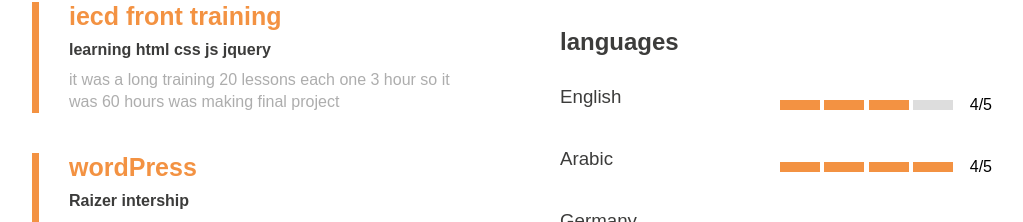
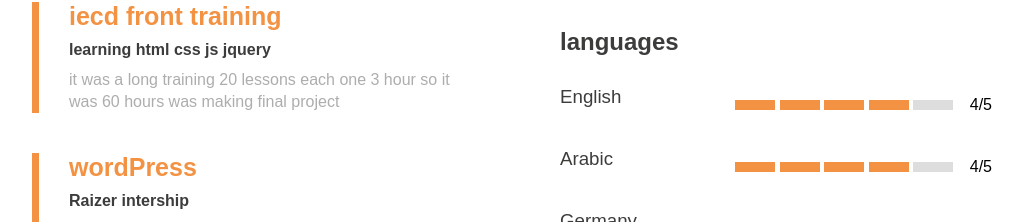
Before and after one commit to muhammadhannan200/cv, a plain HTML site: page index.html in a window 1280 px wide. Shown: the part 532-754 px from the top of the page, without its empty margins (128-1151 px from the left). Drawn offline with Linux system fonts and the light colour scheme; a script that the page names is missing.

Commit message:
Update index.html

```diff
--- a/index.html
+++ b/index.html
@@ -83,10 +83,13 @@
             <div class="box">
 
                 <h3>English</h3>
-                <div class="star"><span style="width: 40px; height: 10px; background-color: #f39242;"></span>
+                <div class="star">
+                    <span style="width: 40px; height: 10px; background-color: #f39242;"></span>
+                    <span style="width: 40px; height: 10px; background-color: #f39242;"></span>
                     <span style="width: 40px; height: 10px; background-color: #f39242;"></span>
                     <span style="width: 40px; height: 10px; background-color: #f39242;"></span>
                     <span style="width: 40px; height: 10px; background-color: #ddd;"></span>
+
                     <span>4/5</span></div>
 
 
@@ -97,6 +100,8 @@
                     <span style="width: 40px; height: 10px; background-color: #f39242;"></span>
                     <span style="width: 40px; height: 10px; background-color: #f39242;"></span>
                     <span style="width: 40px; height: 10px; background-color: #f39242;"></span>
+                    <span style="width: 40px; height: 10px; background-color: #ddd;"></span>
+
                     <span>4/5</span></div>
 
 
```
